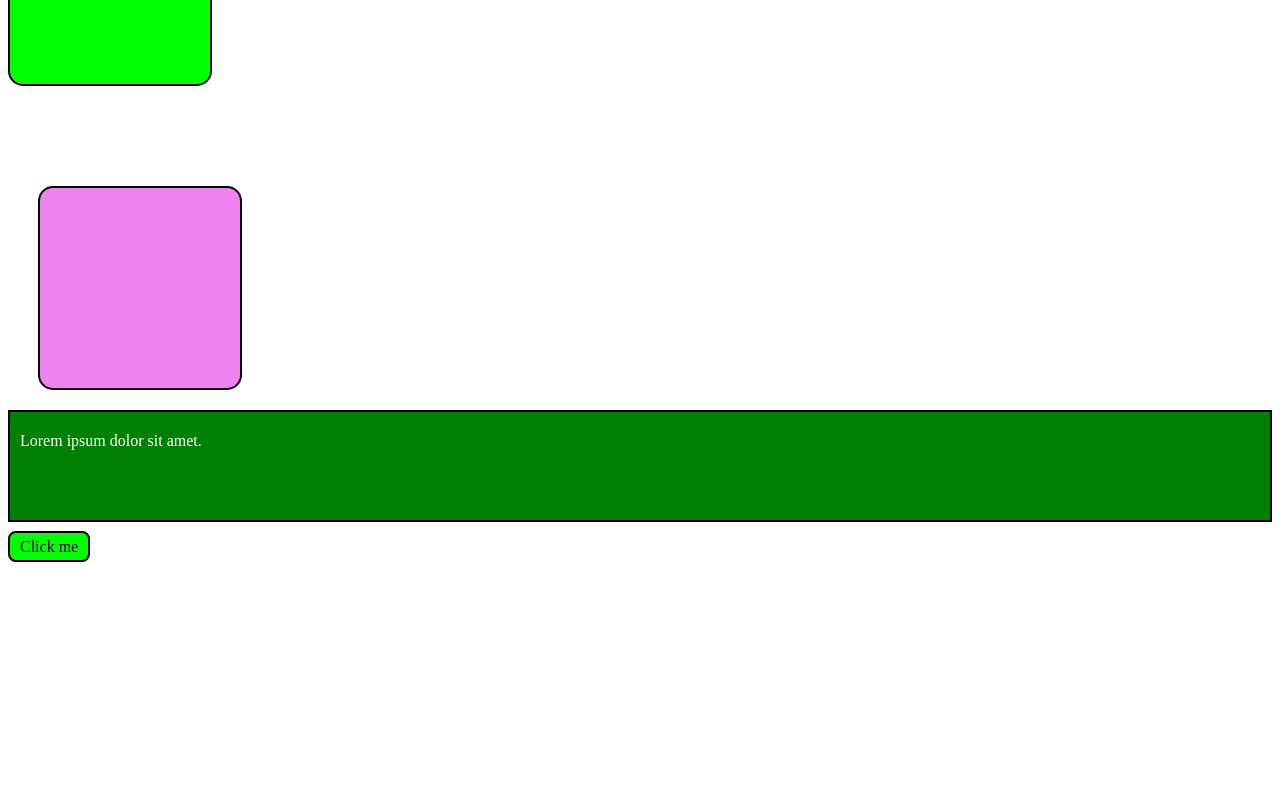
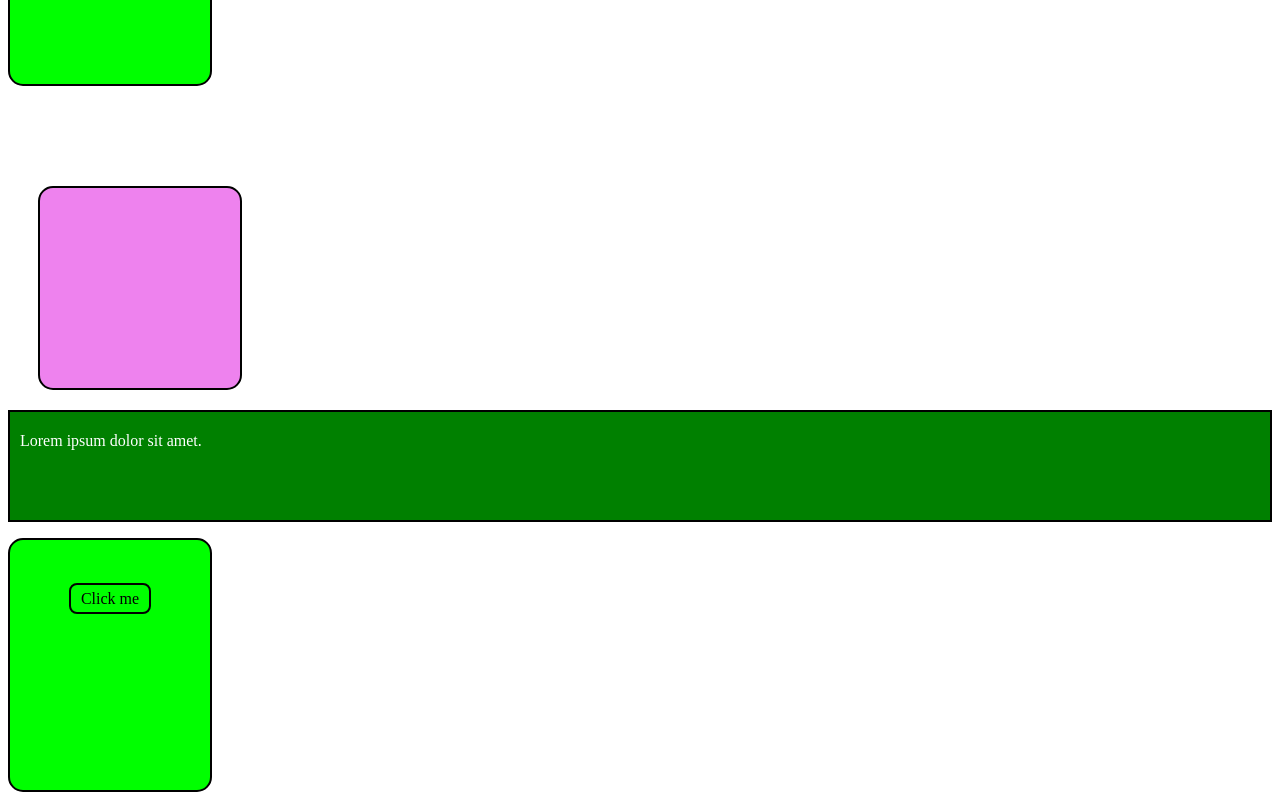
Before and after one commit to simakol/Summer-Camp-Teens-1, a plain HTML site: page lesson-02/index.html in a window 1280 px wide. Shown: the part 1717-2517 px from the top of the page. Before the commit the page ends 2281 px from the top, so only its background shows below. Drawn offline with Linux system fonts and the light colour scheme.

Commit message:
lesson-02

```diff
--- a/lesson-02/index.html
+++ b/lesson-02/index.html
@@ -33,6 +33,8 @@
 
     <p class="text">Lorem ipsum dolor sit amet.</p>
 
-    <a href="#" class="btn">Click me</a>
+    <div class="container">
+      <a href="#" class="btn">Click me</a>
+    </div>
   </body>
 </html>
--- a/lesson-02/style.css
+++ b/lesson-02/style.css
@@ -51,3 +51,8 @@ div {
   padding-top: 5px;
   padding-bottom: 5px;
 }
+
+.container {
+  padding-top: 50px;
+  text-align: center;
+}
```
